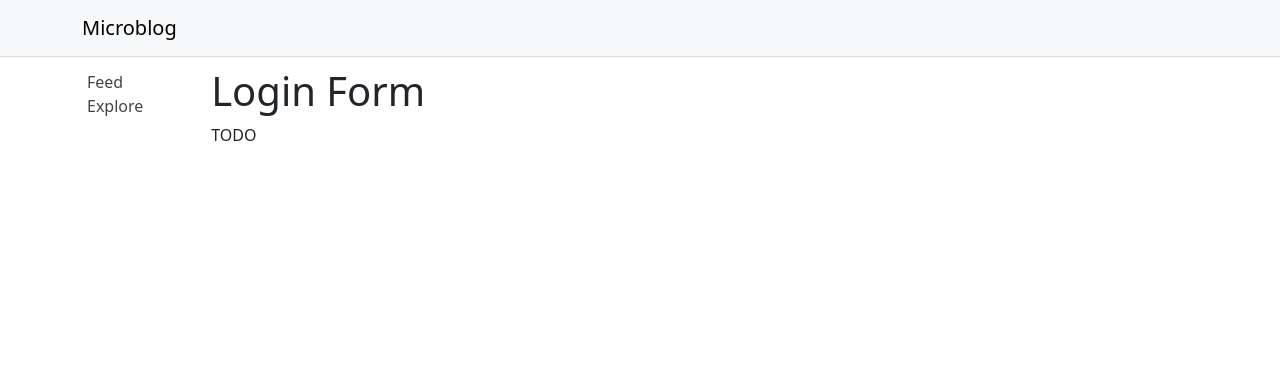
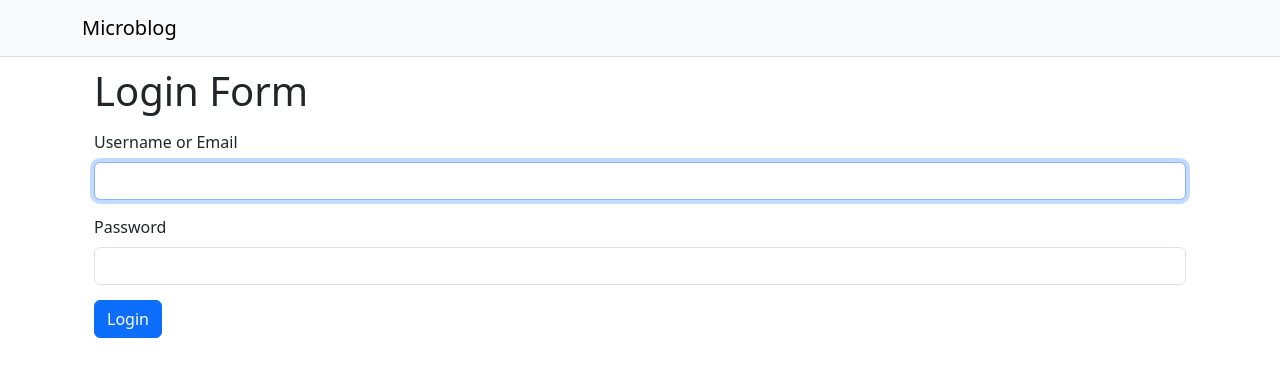
Before and after one commit to iekeng/react-microblog, a React (Create React App) app: page /login in a window 1280 px wide. Shown: the top 376 px of the page. Built offline with nearby package versions, Linux system fonts and the light colour scheme.

Commit message:
validates user details

```diff
--- /dev/null
+++ b/src/components/InputField.js
@@ -0,0 +1,17 @@
+import Form from 'react-bootstrap/Form';
+
+export default function InputField(
+  { name, label, type, placeholder, error, fieldRef }
+) {
+  return (
+    <Form.Group controlId={name} className="InputField">
+      {label && <Form.Label>{label}</Form.Label>}
+      <Form.Control
+        type={type || 'text'}
+        placeholder={placeholder}
+        ref={fieldRef}
+      />
+      <Form.Text className="text-danger">{error}</Form.Text>
+    </Form.Group>
+  );
+}
--- a/src/index.css
+++ b/src/index.css
@@ -63,3 +63,8 @@
   margin-bottom: 10px;
   text-align: right;
 }
+
+.InputField {
+  margin-top: 15px;
+  margin-bottom: 15px;
+}
--- a/src/pages/LoginPage.js
+++ b/src/pages/LoginPage.js
@@ -1,10 +1,52 @@
 import Body from '../components/Body'
+import { useState, useEffect, useRef } from 'react';
+import Form from 'react-bootstrap/Form';
+import Button from 'react-bootstrap/Button';
+import InputField from '../components/InputField'
 
 export default function LoginPage() {
-    return (
-        <Body sidebar>
-            <h1>Login Form</h1>
-            <p>TODO</p>
-        </Body>
-    )
+  const [formErrors, setFormErrors] = useState({})
+  const passwordField = useRef()
+  const usernameField = useRef()
+
+  useEffect(() => {
+    usernameField.current.focus();
+  }, [])
+
+
+  const onSubmit = (ev) => {
+    ev.preventDefault();
+
+    const username = usernameField.current.value;
+    const password = passwordField.current.value;
+
+    const errors = {};
+    if (!username) {
+      errors.username = "Username field must not be empty.";
+    }
+    if (!password) {
+      errors.password = "Password field must not be empty.";
+    }
+    setFormErrors(errors);
+
+    if (Object.keys(errors).length > 0) {
+      return;
+    }
+
+    console.log(`You entered ${username}:${password}`);
+
+    //log user in
+  }
+  return (
+    <Body>
+      <h1>Login Form</h1>
+      <Form onSubmit={onSubmit}>
+        <InputField name="username" fieldRef={usernameField}
+          label="Username or Email" error={formErrors.username} />
+        <InputField name="username" label="Password" type="password"
+          fieldRef={passwordField} error={formErrors.password} />
+        <Button variant="primary" type="submit">Login</Button>
+      </Form>
+    </Body>
+)
 }
```
Also changed, not shown: src/pages/RegistrationPage.js (added).
